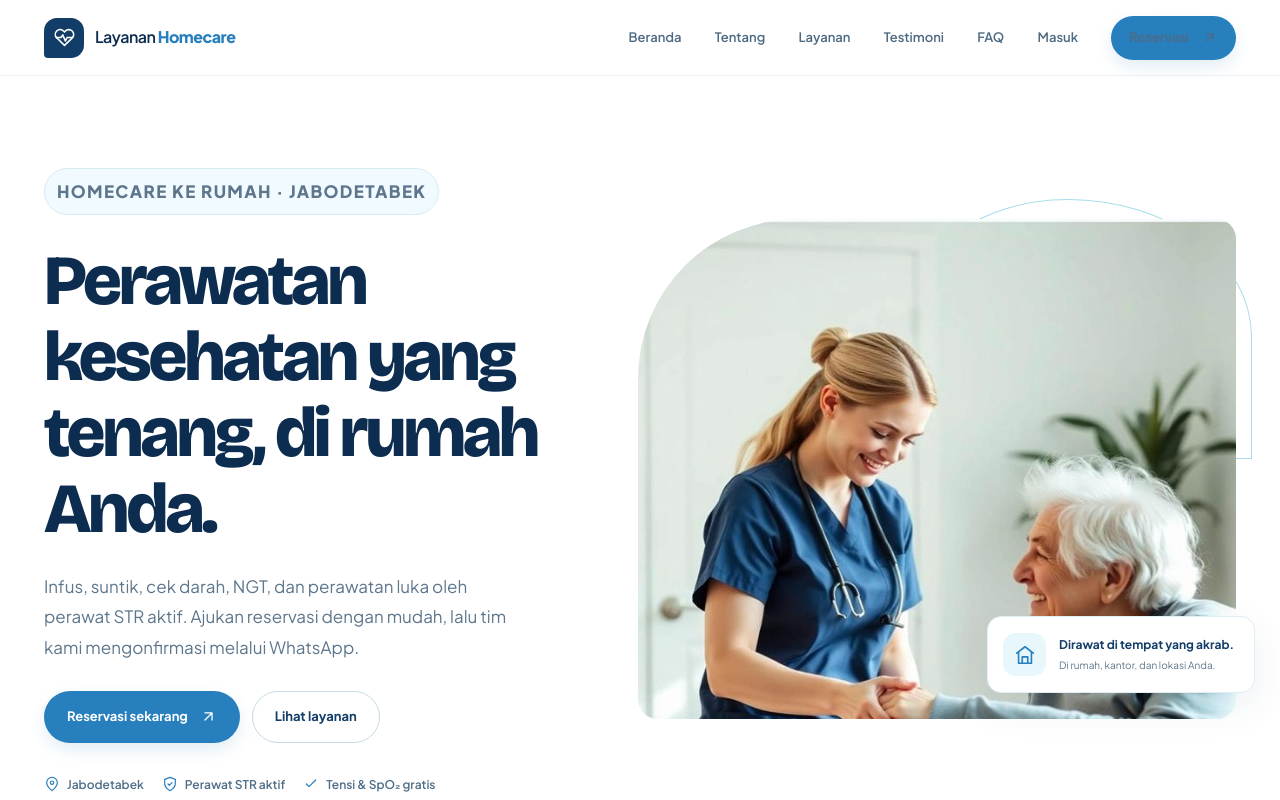
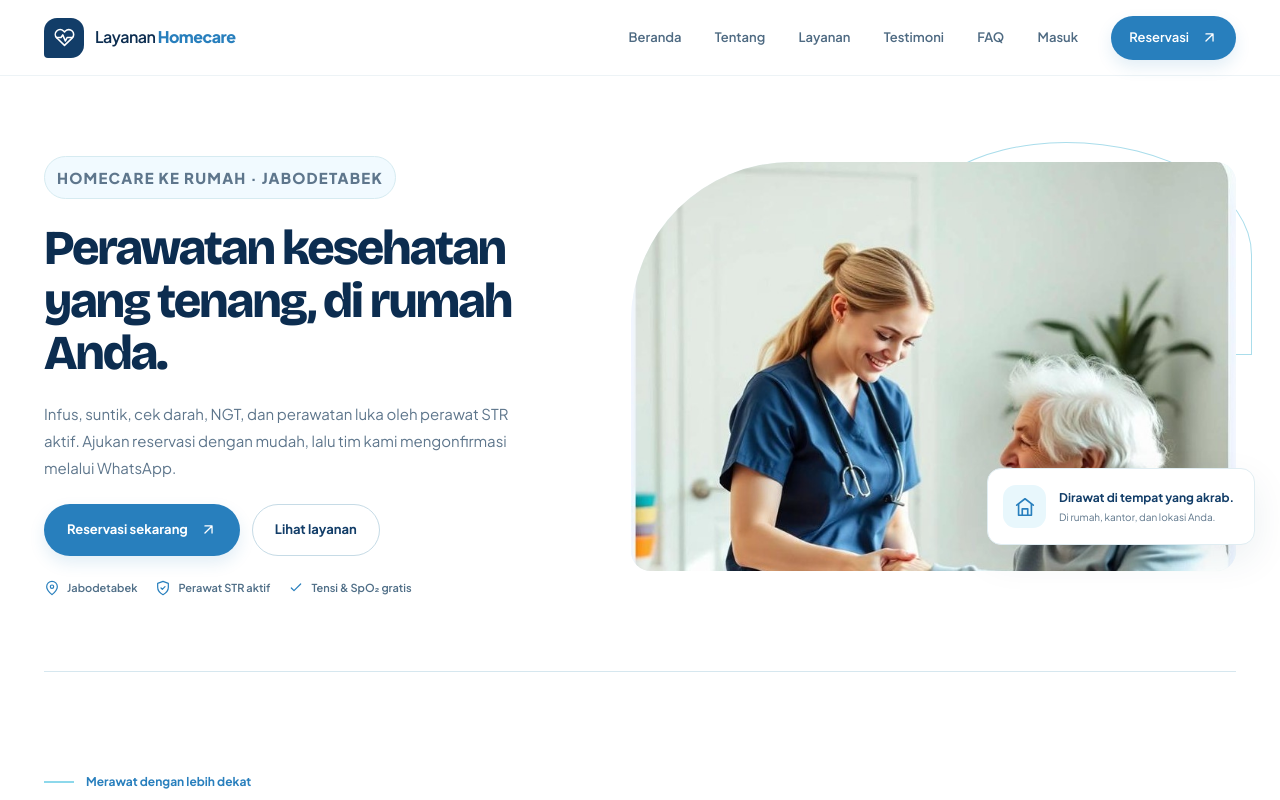
Before and after one commit to Anakkucing7/homcare, a Next.js app: page / in a window 1280 px wide. Shown: the top 800 px of the page. Built offline with nearby package versions, Linux system fonts and the light colour scheme; no server answers; the database is empty.

Commit message:
Fix homepage hero proportions

```diff
--- a/app/globals.css
+++ b/app/globals.css
@@ -636,12 +636,14 @@ button:focus-visible, a:focus-visible, input:focus-visible, textarea:focus-visib
 /* A shared, calmer surface system across the public site and owner workspace. */
 :root { --pale: #f5fafd; --line: #d6e7ef; --muted: #5e768b; }
 .site-header { height: 76px; position: sticky; top: 0; backdrop-filter: blur(14px); background: #ffffffed; }
-.hero { gap: clamp(30px, 5vw, 68px); }
-.hero h1 { font-size: clamp(46px, 5.5vw, 72px); }
-.hero-visual { height: clamp(380px, 42vw, 500px); }
-.hero-copy > p { font-size: 17px; }
-.hero-eyebrow, .section-kicker { font-size: 12px; }
-.hero-proof { font-size: 12px; }
+.main-nav > a.button-primary { color: var(--white); }
+.hero { gap: clamp(34px, 4vw, 54px); min-height: 0; padding-block: 40px 54px; }
+.hero h1 { max-width: 560px; font-size: clamp(42px, 3.8vw, 56px); line-height: 1.08; letter-spacing: -2.2px; }
+.hero-visual { height: clamp(360px, 32vw, 420px); }
+.hero-copy > p { max-width: 470px; margin-block: 20px 23px; font-size: 15px; }
+.hero-eyebrow { margin-bottom: 14px; font-size: 11px; }
+.section-kicker { font-size: 12px; }
+.hero-proof { margin-top: 23px; font-size: 11px; }
 .intro, .services-section, .testimonial-section, .faq-section { padding-block: clamp(64px, 8vw, 100px); }
 .benefit h3 { font-size: 14px; }
 .benefit p { font-size: 12px; }
@@ -721,6 +723,22 @@ button:focus-visible, a:focus-visible, input:focus-visible, textarea:focus-visib
 .owner-category-row { grid-template-columns: minmax(130px, 1fr) minmax(160px, 1.3fr) minmax(170px, 1.5fr) 90px 125px auto; }
 .owner-category-row .owner-checkbox { align-self: center; }
 @media (max-width: 1000px) {
+  .hero { gap: 28px; padding-block: 34px 46px; }
+  .hero h1 { font-size: clamp(40px, 4.8vw, 48px); letter-spacing: -1.8px; }
+  .hero-visual { height: clamp(340px, 40vw, 390px); }
+}
+@media (max-width: 720px) {
+  .main-nav > a.button-primary { color: var(--navy); }
+  .hero { gap: 16px; padding-block: 20px 38px; }
+  .hero h1 { font-size: clamp(34px, 8.7vw, 38px); line-height: 1.1; letter-spacing: -1.8px; }
+  .hero-visual { height: clamp(185px, 54vw, 230px); }
+  .hero-copy > p { margin-block: 11px 15px; font-size: 14px; }
+  .hero-proof { margin-top: 15px; font-size: 10px; }
+}
+@media (max-width: 380px) {
+  .hero h1 { font-size: 34px; }
+}
+@media (max-width: 1000px) {
   .owner-category-row { grid-template-columns: 1fr 1fr; }
 }
 @media (max-width: 720px) {
```
